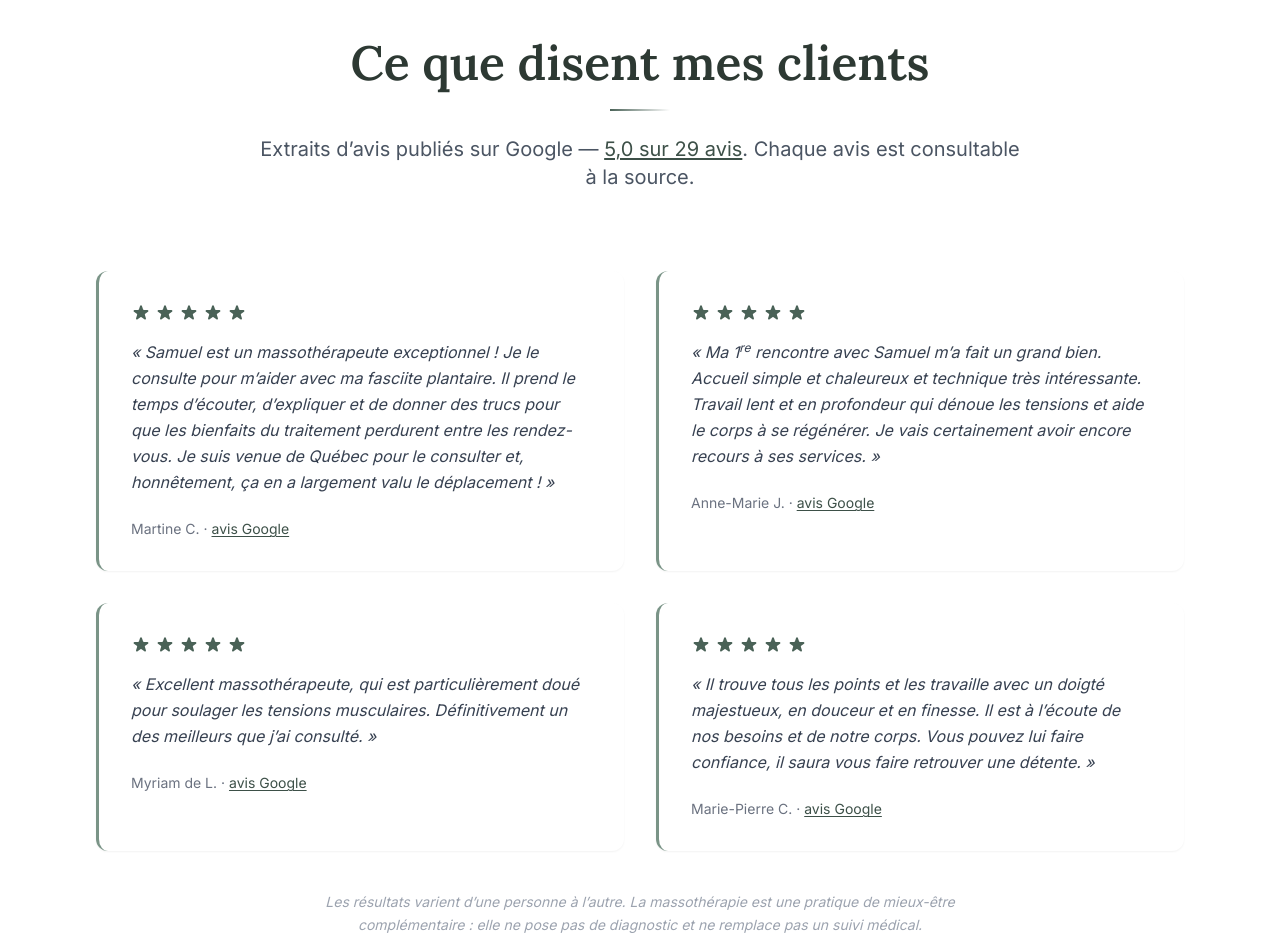
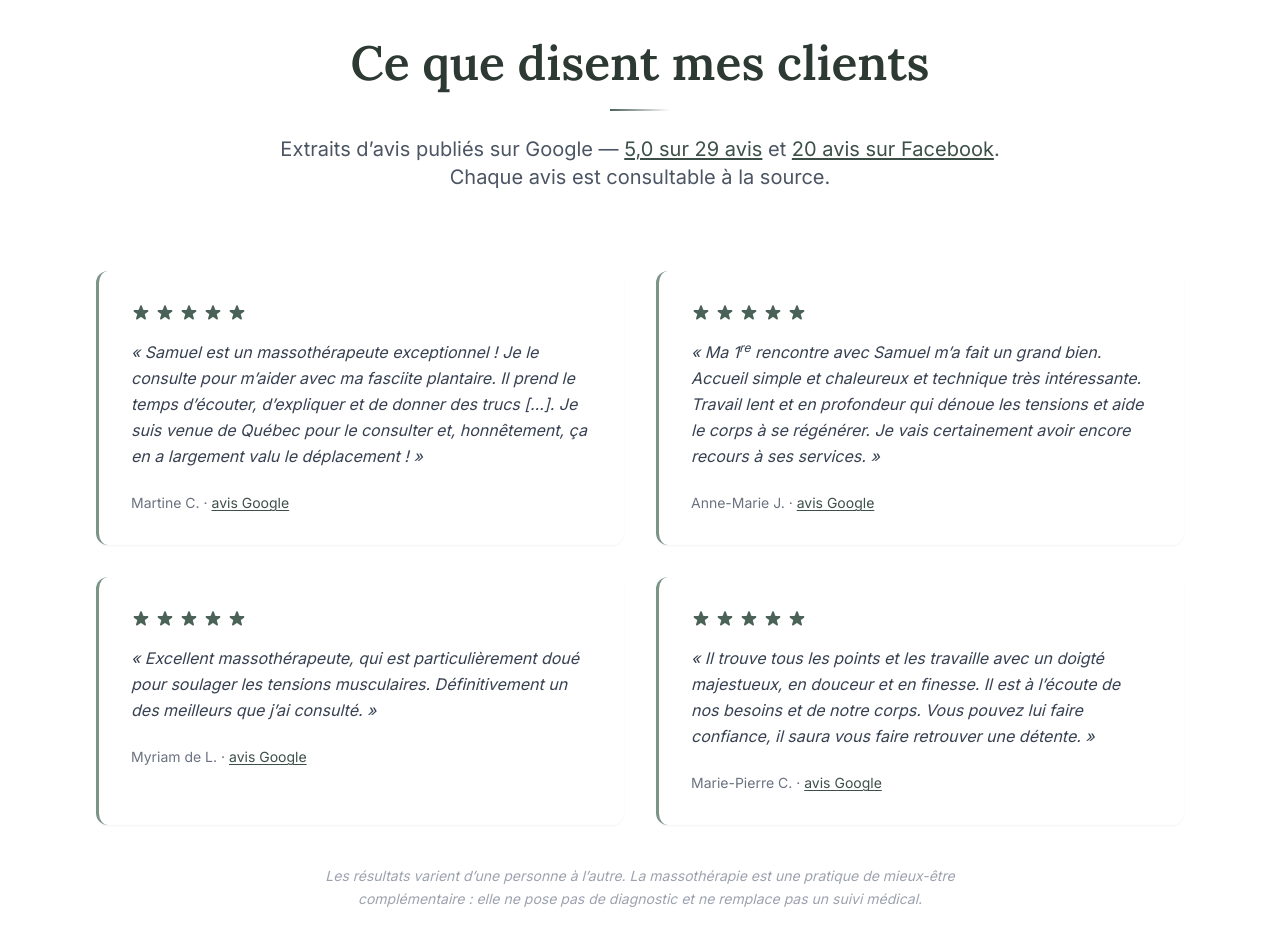
Before and after one commit to BOSCH-AGI-ETH/Massotherapie, a plain HTML site: page index.html in a window 1280 px wide. Shown: the part 5120-6055 px from the top of the page. Drawn offline with Linux system fonts and the light colour scheme.

Commit message:
Avis Facebook, descriptions raccourcies, extrait d'avis sans « traitement »
Co-Authored-By: Claude Sonnet 5.5 <noreply@anthropic.com>

```diff
--- a/index.html
+++ b/index.html
@@ -1055,7 +1055,10 @@
                 <p class="text-lg sm:text-xl text-gray-600 max-w-3xl mx-auto">
                     Extraits d’avis publiés sur Google —
                     <a href="https://g.page/r/CfzYPB5zzwnuEBM" target="_blank" rel="noopener noreferrer"
-                       class="text-primary-700 hover:text-primary-500 underline underline-offset-2 transition-colors">5,0 sur 29 avis</a>.
+                       class="text-primary-700 hover:text-primary-500 underline underline-offset-2 transition-colors">5,0 sur 29 avis</a>
+                    et
+                    <a href="https://www.facebook.com/SamuelBeauchampMassotherapeute/reviews" target="_blank" rel="noopener noreferrer"
+                       class="text-primary-700 hover:text-primary-500 underline underline-offset-2 transition-colors">20 avis sur Facebook</a>.
                     Chaque avis est consultable à la source.
                 </p>
             </div>
@@ -1071,7 +1074,7 @@
                         <svg class="w-5 h-5 text-primary-600" fill="currentColor" viewBox="0 0 20 20" aria-hidden="true"><path d="M9.049 2.927c.3-.921 1.603-.921 1.902 0l1.07 3.292a1 1 0 00.95.69h3.462c.969 0 1.371 1.24.588 1.81l-2.8 2.034a1 1 0 00-.364 1.118l1.07 3.292c.3.921-.755 1.688-1.54 1.118l-2.8-2.034a1 1 0 00-1.175 0l-2.8 2.034c-.784.57-1.838-.197-1.539-1.118l1.07-3.292a1 1 0 00-.364-1.118L2.98 8.72c-.783-.57-.38-1.81.588-1.81h3.461a1 1 0 00.951-.69l1.07-3.292z"/></svg>
                     </div>
                     <blockquote class="text-gray-700 leading-relaxed mb-6 italic">
-                        « Samuel est un massothérapeute exceptionnel ! Je le consulte pour m’aider avec ma fasciite plantaire. Il prend le temps d’écouter, d’expliquer et de donner des trucs pour que les bienfaits du traitement perdurent entre les rendez-vous. Je suis venue de Québec pour le consulter et, honnêtement, ça en a largement valu le déplacement ! »
+                        « Samuel est un massothérapeute exceptionnel ! Je le consulte pour m’aider avec ma fasciite plantaire. Il prend le temps d’écouter, d’expliquer et de donner des trucs […]. Je suis venue de Québec pour le consulter et, honnêtement, ça en a largement valu le déplacement ! »
                     </blockquote>
                     <p class="text-sm text-gray-500">
                         Martine C. ·
```
Also changed, not shown: douleur-cou-nuque-rimouski.html (+3 -3 lines), douleur-epaule-rimouski.html (+3 -3 lines), douleur-hanche-rimouski.html (+3 -3 lines), mal-de-dos-rimouski.html (+3 -3 lines), massage-sportif-rimouski.html (+3 -3 lines), recuperation-blessure-rimouski.html (+3 -3 lines).
